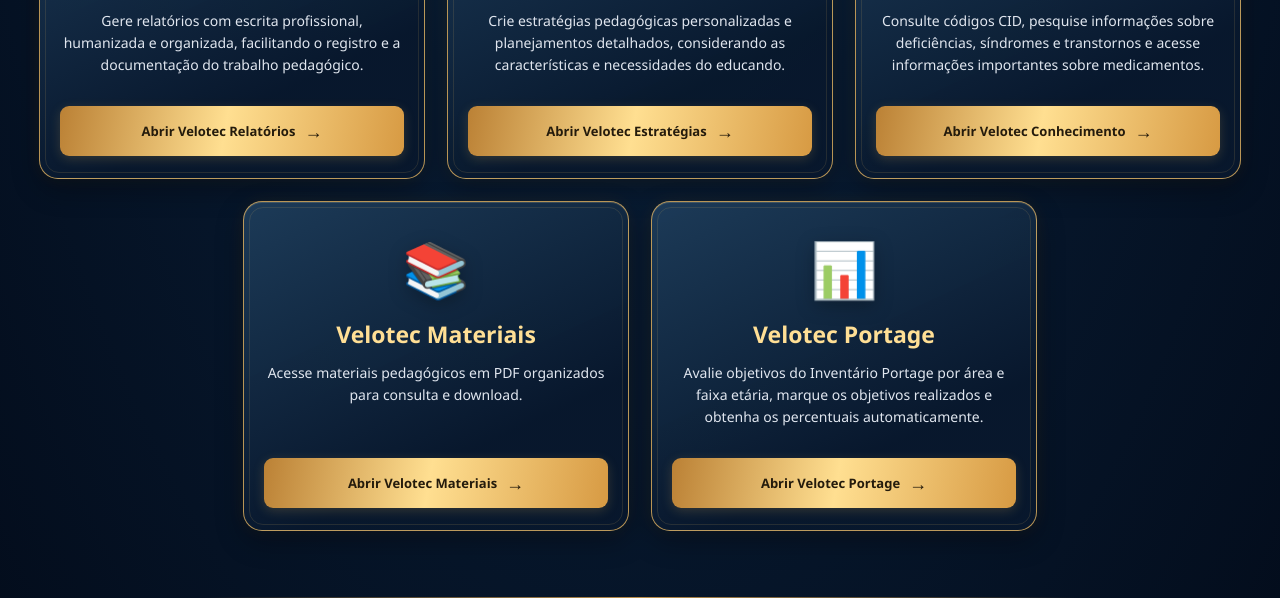
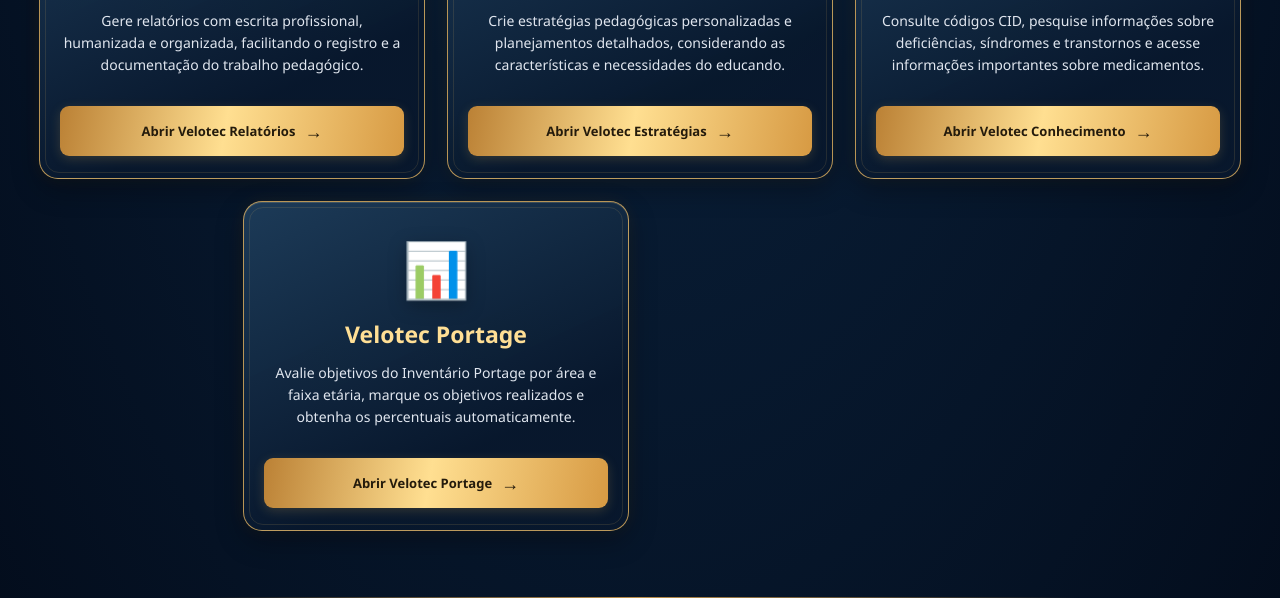
Before and after one commit to dehdebora99-commits/Velotec-Portal, a plain HTML site: page index.html in a window 1280 px wide. Shown: the part 658-1256 px from the top of the page. Drawn offline with Linux system fonts and the light colour scheme.

Commit message:
Update index.html

```diff
--- a/index.html
+++ b/index.html
@@ -236,25 +236,6 @@ footer::before { content: ''; display: block; max-width: 880px; margin: 0 auto 2
       </span>
      </div>
     </a>
-    <a class="card" href="https://dehdebora99-commits.github.io/Velotec-Materiais/">
-     <div aria-hidden="true" class="illustration">
-      <span>
-       📚
-      </span>
-     </div>
-     <h3>
-      Velotec Materiais
-     </h3>
-     <p>
-      Acesse materiais pedag&oacute;gicos em PDF organizados para consulta e download.
-     </p>
-     <div class="button">
-      Abrir Velotec Materiais
-      <span>
-       &rarr;
-      </span>
-     </div>
-    </a>
     <a class="card" href="https://dehdebora99-commits.github.io/Velotec-Portage-Porcentagem/">
      <div aria-hidden="true" class="illustration">
       <span>
```
